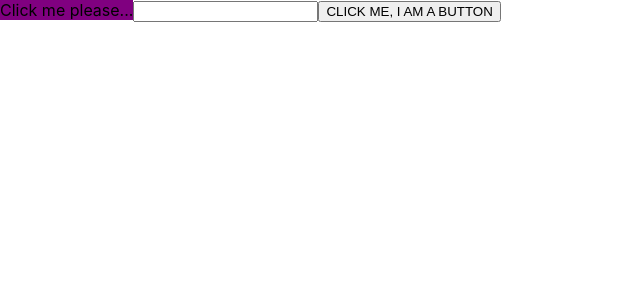
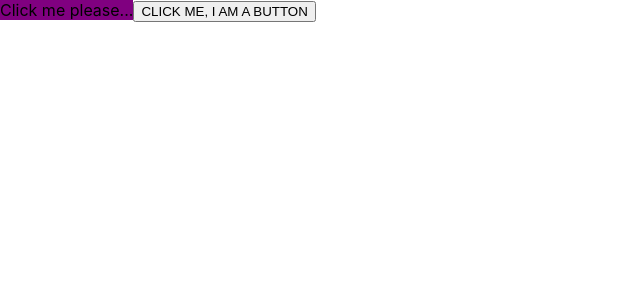
Before and after one commit to osmanbeshirov/TSC-react, a React (Create React App) app: page / in a window 1280 px wide. Shown: the top 300 px of the page, without its empty margins (0-640 px from the left). Built offline with nearby package versions, Linux system fonts and the light colour scheme.

Commit message:
fourth child edit

```diff
--- a/src/components/Hello.tsx
+++ b/src/components/Hello.tsx
@@ -71,7 +71,7 @@ const Hello: React.FunctionComponent<IProps> = ({ name, label }) => {
             {/* <h2>My label is: {label}</h2> */}
             {/* <input type="text" onChange={handleChaing} /> */}
             <div ref={divRef} onClick={handleClick} style={{ backgroundColor: 'purple', display: 'inline-block' }}>Click me please...</div>
-            <input type="text" ref={inputRef} />
+            {/* <input type="text" ref={inputRef} /> */}
             <button ref={buttonRef} onClick={() => dispatch({ type: 'add', content: 'salam osman ' })}>CLICK ME, I AM A BUTTON</button>
         </div>
     )
```
